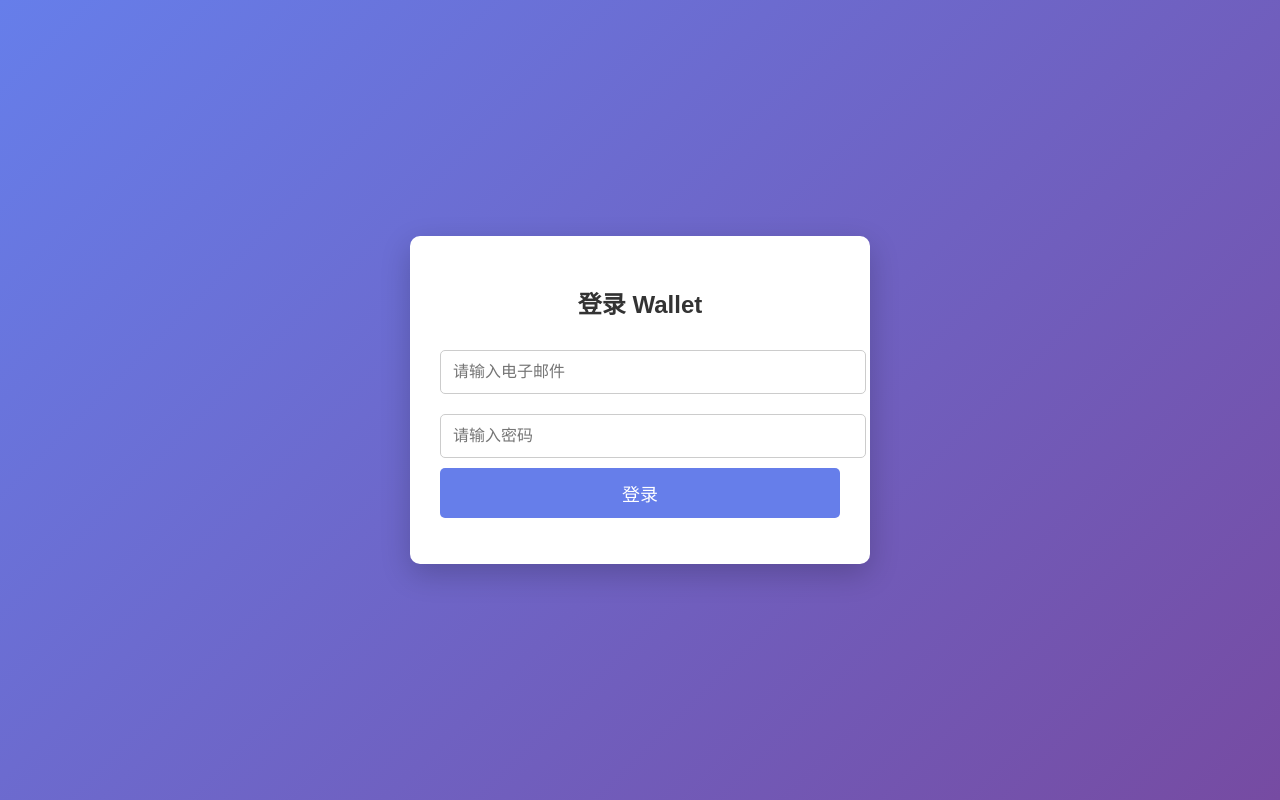
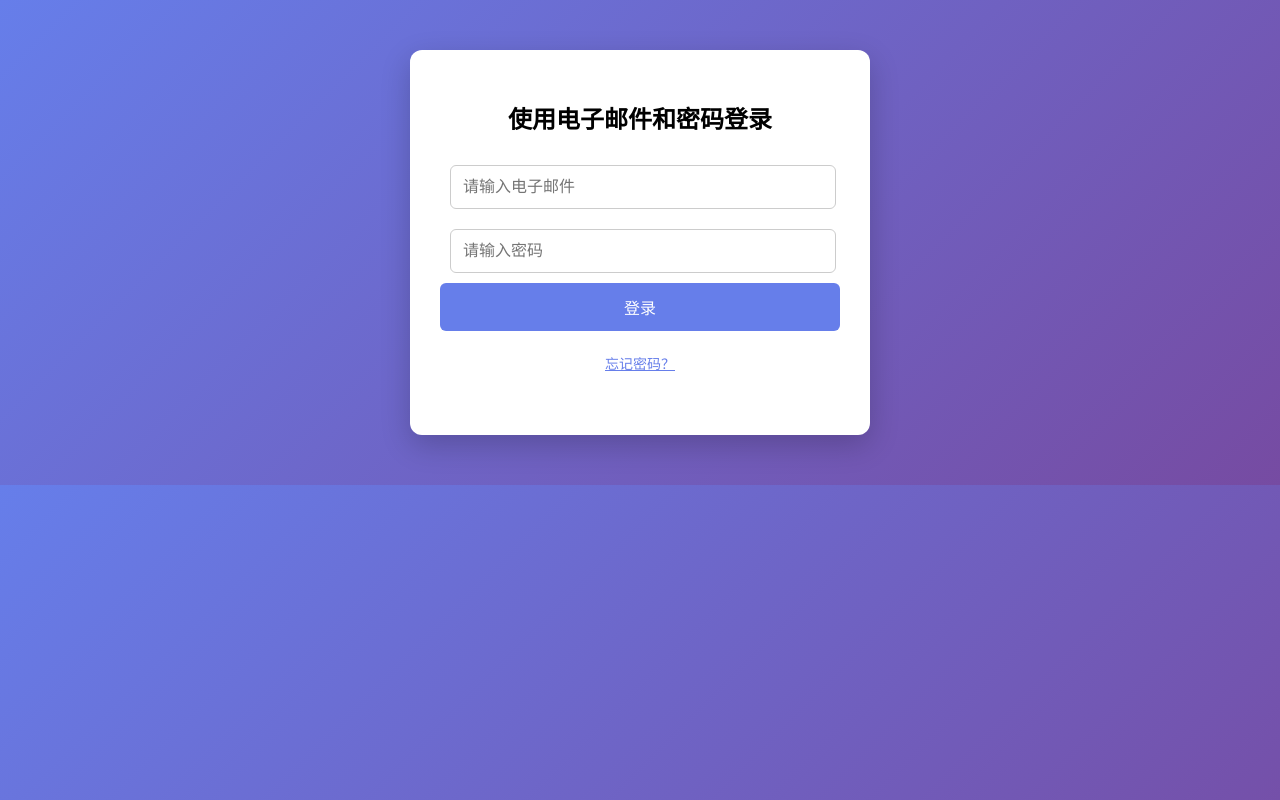
Before and after one commit to oscartanwenlong-hi/wallet-demo, a plain HTML site: page index.html in a window 1280 px wide. Drawn offline with Linux system fonts and the light colour scheme.

Commit message:
Update index.html

```diff
--- a/index.html
+++ b/index.html
@@ -3,9 +3,7 @@
 <head>
     <meta charset="UTF-8">
     <meta name="viewport" content="width=device-width, initial-scale=1.0">
-    <title>登录 - Wallet Demo</title>
-
-    <!-- Firebase -->
+    <title>电子邮件登录演示</title>
     <script type="module">
         import { initializeApp } from "https://www.gstatic.com/firebasejs/11.3.0/firebase-app.js";
         import { getAuth, signInWithEmailAndPassword } from "https://www.gstatic.com/firebasejs/11.3.0/firebase-auth.js";
@@ -37,87 +35,92 @@
                         document.getElementById("message").style.color = "red";
                     });
             });
+
+            // 跳转到重置密码页面
+            document.getElementById("resetPassword").addEventListener("click", function() {
+                window.location.href = "reset.html";
+            });
         });
     </script>
 
-    <!-- 🌈 现代化 CSS 设计 -->
     <style>
-        /* 🌟 渐变背景 */
         body {
-            font-family: 'Arial', sans-serif;
+            font-family: Arial, sans-serif;
+            text-align: center;
+            margin: 50px;
             background: linear-gradient(135deg, #667eea, #764ba2);
-            display: flex;
-            justify-content: center;
-            align-items: center;
-            height: 100vh;
-            margin: 0;
+            color: white;
         }
 
-        /* 📦 登录卡片 */
-        .login-container {
+        .container {
             background: white;
             padding: 30px;
-            border-radius: 10px;
+            border-radius: 12px;
             box-shadow: 0 10px 30px rgba(0, 0, 0, 0.2);
             text-align: center;
-            width: 90%;
             max-width: 400px;
+            margin: auto;
+            color: black;
         }
 
         h2 {
             margin-bottom: 20px;
-            color: #333;
         }
 
-        /* 📝 输入框样式 */
         input {
-            width: 100%;
             padding: 12px;
-            margin: 10px 0;
+            margin: 10px;
+            font-size: 16px;
+            width: 90%;
             border: 1px solid #ccc;
-            border-radius: 5px;
-            font-size: 16px;
-            transition: 0.3s;
+            border-radius: 6px;
         }
 
-        input:focus {
-            border-color: #667eea;
-            outline: none;
-            box-shadow: 0 0 8px rgba(102, 126, 234, 0.5);
-        }
-
-        /* 🔘 按钮样式 */
         button {
+            padding: 12px 20px;
+            font-size: 16px;
+            cursor: pointer;
             background: #667eea;
             color: white;
-            padding: 12px;
+            border: none;
+            border-radius: 6px;
+            transition: 0.3s;
             width: 100%;
-            border: none;
-            border-radius: 5px;
-            font-size: 18px;
-            cursor: pointer;
-            transition: 0.3s;
         }
 
         button:hover {
             background: #5563c1;
         }
 
-        /* ⚠️ 错误消息 */
+        #resetPassword {
+            background: none;
+            color: #667eea;
+            border: none;
+            cursor: pointer;
+            margin-top: 10px;
+            text-decoration: underline;
+            font-size: 14px;
+        }
+
+        #resetPassword:hover {
+            color: #5563c1;
+        }
+
         #message {
-            margin-top: 15px;
-            font-size: 16px;
+            margin-top: 20px;
+            font-size: 18px;
             color: red;
         }
     </style>
 </head>
 <body>
-    <!-- 📦 登录卡片 -->
-    <div class="login-container">
-        <h2>登录 Wallet</h2>
+    <div class="container">
+        <h2>使用电子邮件和密码登录</h2>
         <input type="email" id="email" placeholder="请输入电子邮件" required>
         <input type="password" id="password" placeholder="请输入密码" required>
+        <br>
         <button id="loginButton">登录</button>
+        <button id="resetPassword">忘记密码？</button>
         <p id="message"></p>
     </div>
 </body>
```
